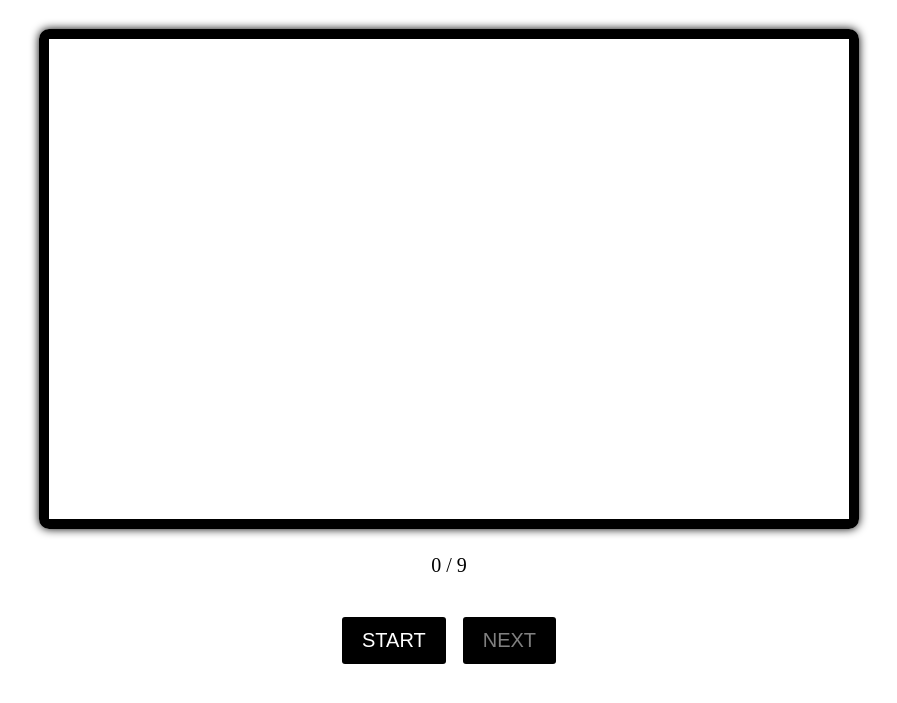
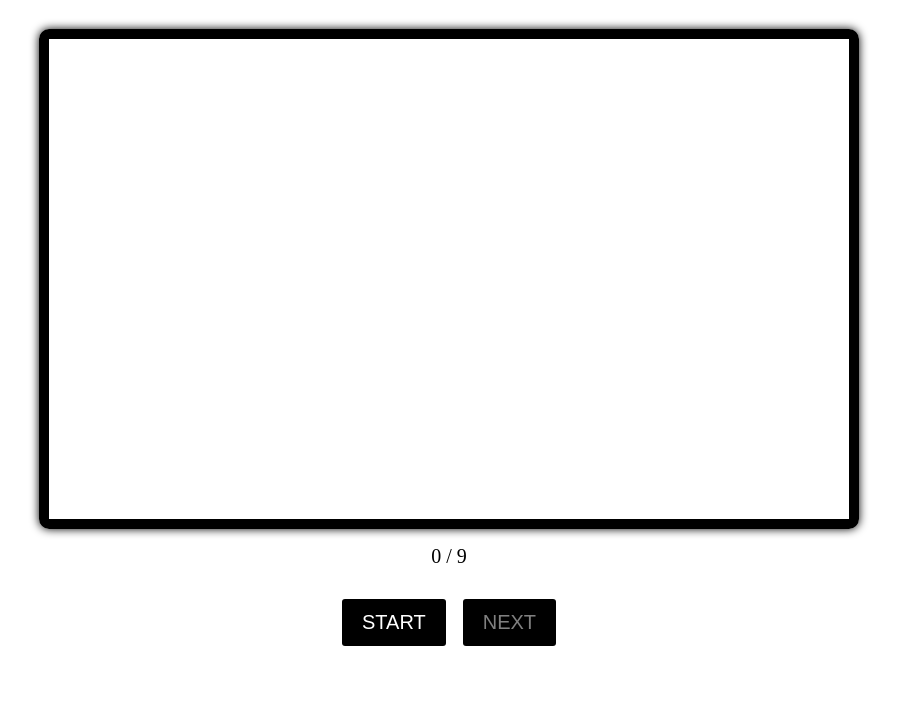
Before and after one commit to gakuto101207/gakuto101207.github.io, a plain HTML site: page sight-vs-sound_12.html in a window 1280 px wide. Shown: the part 95-798 px from the top of the page, without its empty margins (191-1088 px from the left). Drawn offline with Linux system fonts and the light colour scheme.

Commit message:
Update sight-vs-sound_12.html

```diff
--- a/sight-vs-sound_12.html
+++ b/sight-vs-sound_12.html
@@ -37,6 +37,9 @@
       border-radius: 10px;
       border: 10px solid #000;
       box-shadow: 0 0 10px #000;
+    }
+    p {
+    line-height: 5px; /* 行の高さを指定する */
     }
   }
   </style>
```
